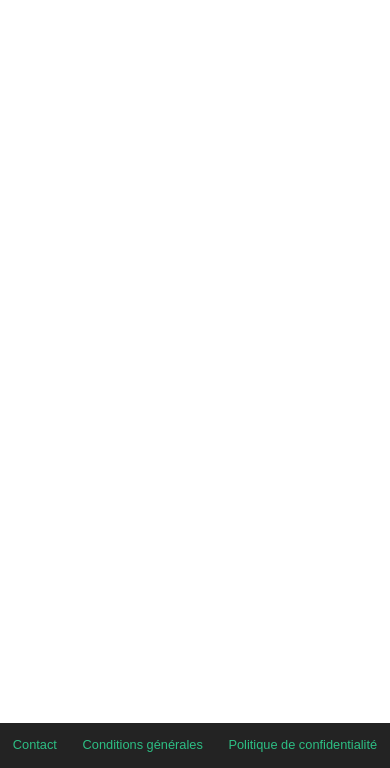
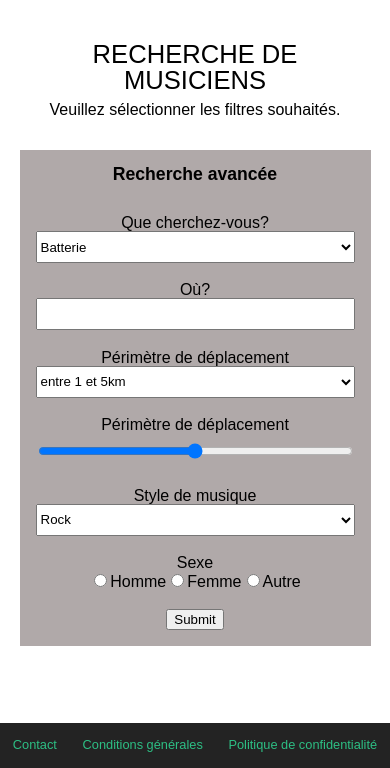
Before and after one commit to MathildeRolland/lets-do-music-together, a React app: page / in a window 390 px wide. Shown: the part 76-844 px from the top of the page. Built offline with nearby package versions, Linux system fonts and the light colour scheme.

Commit message:
HTML structure of the musicans search page + basic mobile CSS

```diff
--- a/src/components/App/index.js
+++ b/src/components/App/index.js
@@ -2,6 +2,7 @@
 import React from 'react';
 
 import Header from 'src/components/Header';
+import Research from 'src/components/Research';
 import Footer from 'src/components/Footer';
 
 // == Import
@@ -11,6 +12,7 @@ import './app.scss';
 const App = () => (
   <div className="app">
     <Header />
+    <Research />
     <Footer />
   </div>
 );
--- /dev/null
+++ b/src/components/Research/AdvancedForm/advanced-form.scss
@@ -0,0 +1,23 @@
+@use 'src/styles/vars';
+
+.advanced-form {
+    background: vars.$medium;
+    padding: 1rem;
+    margin: 2rem 0;
+
+    &__title {
+        margin-bottom: 2rem;
+        font-size: 1.1rem;
+        font-weight: 700;
+    }
+
+    &__field {
+        display: flex;
+        flex-direction: column;
+        margin-bottom: 1.2rem;
+    }
+
+    &__input, &__select {
+        height: 2rem;
+    }
+}
--- /dev/null
+++ b/src/components/Research/AdvancedForm/index.js
@@ -0,0 +1,59 @@
+import React from 'react';
+
+import './advanced-form.scss';
+
+const AdvancedForm = () => (
+  <form className="advanced-form">
+    <h3 className="advanced-form__title">Recherche avancée</h3>
+    <div className="advanced-form__field">
+        <label className="advanced-form__label" htmlFor="instrument">Que cherchez-vous?</label>
+        <select type="select" className="advanced-form__select" name="instrument" id="instrument">
+            <option className="advanced-form__option" value="batterie">Batterie</option>
+            <option className="advanced-form__option" value="guitare">Guitare</option>
+            <option className="advanced-form__option" value="piano">Piano</option>
+            <option className="advanced-form__option" value="clarinette">Clarinette</option>
+        </select>
+    </div>
+    <div className="advanced-form__field">
+        <label className="advanced-form__label" htmlFor="location">Où?</label>
+        <input type="text" className="advanced-form__input" name="location" id="location" />
+    </div>
+    <div className="advanced-form__field">
+        <label className="advanced-form__label" htmlFor="perimeter">Périmètre de déplacement</label>
+        <select type="select" className="advanced-form__select" name="perimeter" id="perimeter">
+            <option className="advanced-form__option" value="entre 1 et 5km">entre 1 et 5km</option>
+            <option className="advanced-form__option" value="entre 5 et 10km">entre 5 et 10km</option>
+            <option className="advanced-form__option" value="entre 10 et 20km">entre 10 et 20km</option>
+            <option className="advanced-form__option" value="au-dessus de 20km">au-dessus de 20km</option>
+        </select>
+    </div>
+    <div className="advanced-form__field">
+        <label className="advanced-form__label" htmlFor="availability">Périmètre de déplacement</label>
+        <input type="range" className="advanced-form__input" name="availability" id="availability" />
+    </div>
+    <div className="advanced-form__field">
+        <label className="advanced-form__label" htmlFor="genre">Style de musique</label>
+        <select type="select" className="advanced-form__select" name="genre" id="genre">
+            <option className="advanced-form__option" value="rock">Rock</option>
+            <option className="advanced-form__option" value="jazz">Jazz</option>
+            <option className="advanced-form__option" value="RnB">RnB</option>
+            <option className="advanced-form__option" value="pop">Pop</option>
+            <option className="advanced-form__option" value="funk">Funk</option>
+        </select>
+    </div>
+    <div className="advanced-form__field">
+        <label className="advanced-form__label" htmlFor="gender">Sexe</label>
+        <div className="advanced-form__radios" name="gender">
+            <input type="radio" className="advanced-form__radio" name="homme" id="homme"/>
+            <label className="advanced-form__radio-label" htmlFor="homme">Homme</label>
+            <input type="radio" className="advanced-form__radio" name="femme" id="femme"/>
+            <label className="advanced-form__radio-label" htmlFor="femme">Femme</label>
+            <input type="radio" className="advanced-form__radio" name="autre" id="autre"/>
+            <label className="advanced-form__radio-label" htmlFor="autre">Autre</label>
+        </div>
+    </div>
+    <input type="submit" className="advanced-form__submit"/>
+  </form>
+);
+
+export default AdvancedForm;
--- /dev/null
+++ b/src/components/Research/index.js
@@ -0,0 +1,14 @@
+import React from 'react';
+
+import AdvancedForm from 'src/components/Research/AdvancedForm';
+import './research.scss';
+
+const Research = () => (
+  <div className="research">
+    <h2 className="research__title">recherche de musiciens</h2>
+    <p className="research__paragraph">Veuillez sélectionner les filtres souhaités.</p>
+    <AdvancedForm />
+  </div>
+);
+
+export default Research;
--- /dev/null
+++ b/src/components/Research/research.scss
@@ -0,0 +1,15 @@
+.research {
+    width: 90%;
+    margin: auto;
+    text-align: center;
+
+    &__title {
+        font-size: 1.6rem;
+        text-transform: uppercase;
+        margin-bottom: .5rem;
+    }
+
+    &__paragraph {
+
+    }
+}
--- a/src/styles/_vars.scss
+++ b/src/styles/_vars.scss
@@ -1,3 +1,4 @@
 $green: #2DBF84;
 $dark: #232323;
 $light: #E9E9E9;
+$medium: #B0A9A9;
```
